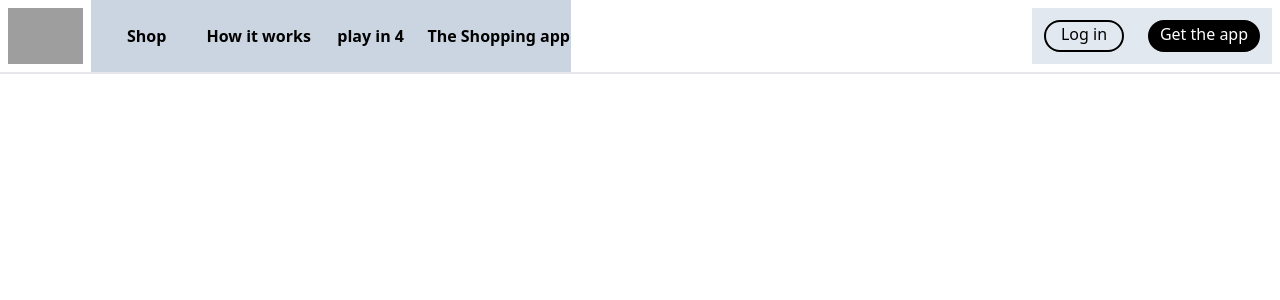
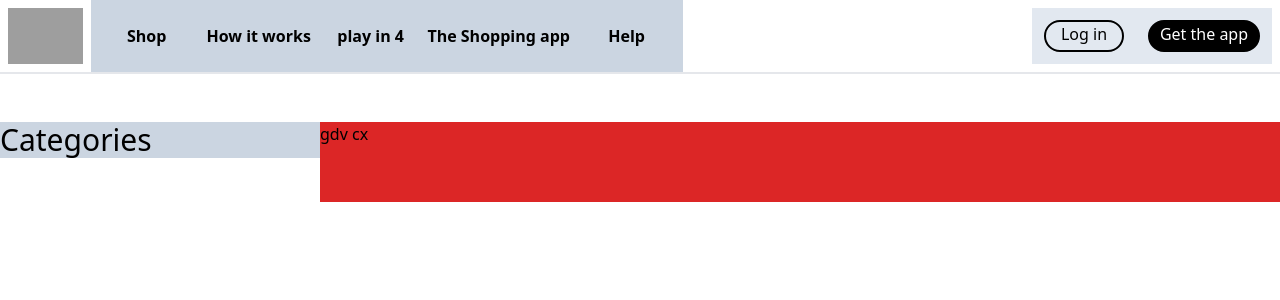
Before and after one commit to gurdeep7/happy-credit-assignment, a React (Create React App) app: page / in a window 1280 px wide. Shown: the top 300 px of the page. Built offline with nearby package versions, Linux system fonts and the light colour scheme; grey boxes are pictures that could not be loaded.

Commit message:
progress

```diff
--- a/src/App.js
+++ b/src/App.js
@@ -1,11 +1,13 @@
 import logo from './logo.svg';
 import './App.css';
 import { Navbar } from './components/Navbar';
+import { Home } from './components/Home';
 
 function App() {
   return (
     <div>
      <Navbar />
+     <Home />
     </div>
   );
 }
--- /dev/null
+++ b/src/components/Home.jsx
@@ -0,0 +1,12 @@
+export const Home = () =>{
+
+
+    return(<div className="inline-block w-full mt-12">
+    <div className="w-1/4 inline-block align-top bg-slate-300">
+<div className="text-3xl">Categories</div>
+    </div>
+    <div className="w-3/4 inline-block align-top bg-red-600 h-20">
+gdv cx
+    </div>
+    </div>)
+}
--- a/src/components/Navbar.css
+++ b/src/components/Navbar.css
@@ -5,3 +5,7 @@
 .dropdown:hover .drop-content{
     display: grid;
 }
+
+.hamburger:hover .hamburger-content{
+    display: block;
+}
--- a/src/components/Navbar.jsx
+++ b/src/components/Navbar.jsx
@@ -32,22 +32,25 @@ Shop
 <div className="w-full">
 
 <div className="h-12 text-black hover:text-teal-500 text-left font-normal italic pl-20">Featured Stores</div>
-    <div className="h-12 font-normal text-black hover:text-teal-500 text-left text-3xl pl-20">Bed Bath And beyond</div>
-    <div className="h-12 font-normal text-black hover:text-teal-500 text-left text-3xl pl-20">Macy's</div>
-    <div className="h-12 font-normal text-black hover:text-teal-500 text-left text-3xl pl-20">Sephoria</div>
-    <div className="h-12 font-normal text-black hover:text-teal-500 text-left text-3xl pl-20">H&M</div>
+    <div className="h-12 font-normal text-black hover:text-teal-500 text-left text-2xl pl-20">Bed Bath And beyond</div>
+    <div className="h-12 font-normal text-black hover:text-teal-500 text-left text-2xl pl-20">Macy's</div>
+    <div className="h-12 font-normal text-black hover:text-teal-500 text-left text-2xl pl-20">Sephoria</div>
+    <div className="h-12 font-normal text-black hover:text-teal-500 text-left text-2xl pl-20">H&M</div>
     <div className="h-12 font-semibold flex text-teal-500 text-left text-xl pl-20">View all <AiOutlineArrowRight className="ml-2 mt-1" /></div>
 </div>
 </div>
 </button>
-<button className=" w-28 bg-slate-300 hover:text-teal-500 hover:underline">
+<button className=" w-28 font-bold bg-slate-300 hover:text-teal-500 hover:underline">
 How it works
 </button>
-<button className=" w-28 bg-slate-300 hover:text-teal-500 hover:underline">
+<button className=" w-28 font-bold bg-slate-300 hover:text-teal-500 hover:underline">
 play in 4
 </button>
-<button className=" w-36 bg-slate-300 hover:text-teal-500 hover:underline">
+<button className=" w-36 font-bold bg-slate-300 hover:text-teal-500 hover:underline">
 The Shopping app
+</button>
+<button className=" w-28 font-bold bg-slate-300 hover:text-teal-500 hover:underline">
+Help
 </button>
 </div>
 <div className="fixed right-0 m-2 bg-slate-200  ">
@@ -57,9 +60,14 @@ The Shopping app
 <button className="border-2 hidden m-3 lg:inline-block rounded-2xl w-28 bg-black text-white hover:bg-white hover:text-black pb-1 border-black">
     Get the app
 </button>
-<button className="inline-block relative p-3 lg:hidden pb-1">
+<button className="inline-block relative p-3 lg:hidden pb-1 hamburger">
 <BiMenu className="text-4xl block" />
-<div className="absolute">
+<div className="absolute hidden right-0 mt-3 w-96 hamburger-content shadow-2xl">
+<div className="h-20 font-bold text-black hover:text-teal-500 mt-3 text-3xl ">Shop</div>
+<div className="h-20 font-bold text-black hover:text-teal-500  text-3xl ">How it works</div>
+<div className="h-20 font-bold text-black hover:text-teal-500  text-3xl ">Play in 4</div>
+<div className="h-20 font-bold text-black hover:text-teal-500  text-3xl ">The shopping help</div>
+<div className="h-20 font-bold text-black hover:text-teal-500  text-3xl ">Help</div>
 
 </div>
 </button>
```
